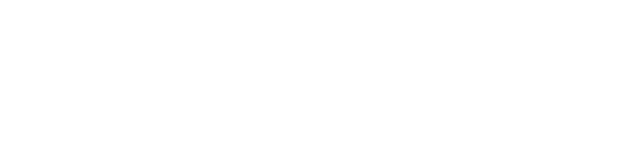
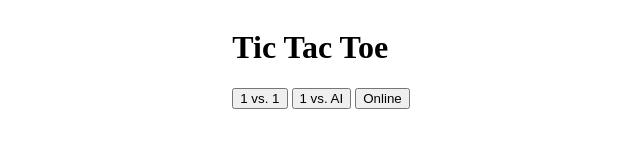
Before and after one commit to menulln/odin-tic-tac-toe, a website: page index.html in a window 1280 px wide. Shown: the whole page, without its empty margins (319-959 px from the left). Drawn offline with Linux system fonts and the light colour scheme.

Commit message:
Add start screen elements

```diff
--- a/index.html
+++ b/index.html
@@ -10,6 +10,12 @@
 </head>
 <body>
     <main>
+        <div class="start">
+            <h1>Tic Tac Toe</h1>
+            <button type="button" class="start-button-1vs1">1 vs. 1</button>
+            <button type="button" class="start-button-1vski">1 vs. AI</button>
+            <button type="button" class="start-button-online">Online</button>
+        </div>
         <div class="board">
             <div class="square" data-position="1"></div>
             <div class="square" data-position="2"></div>
```
